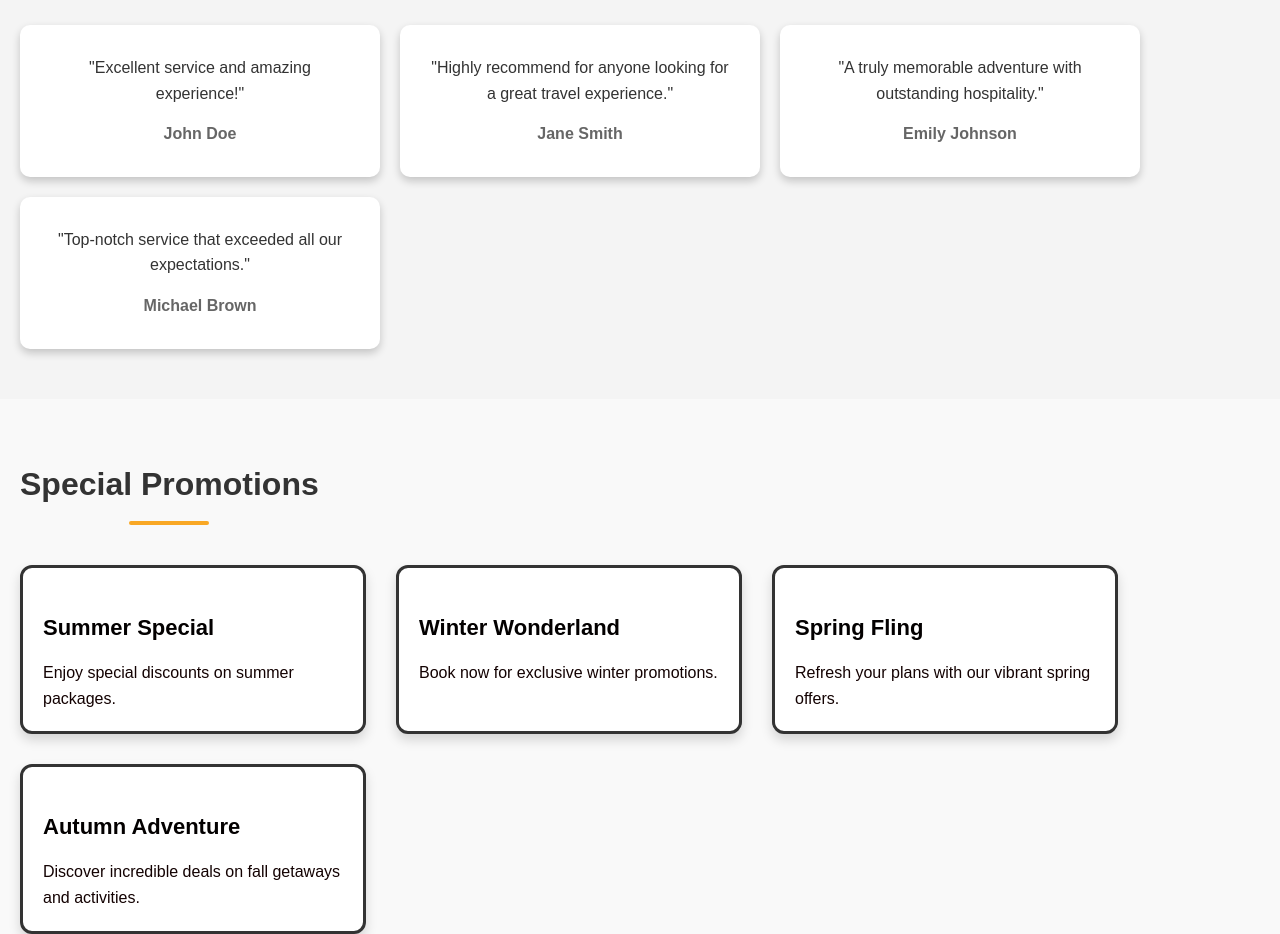
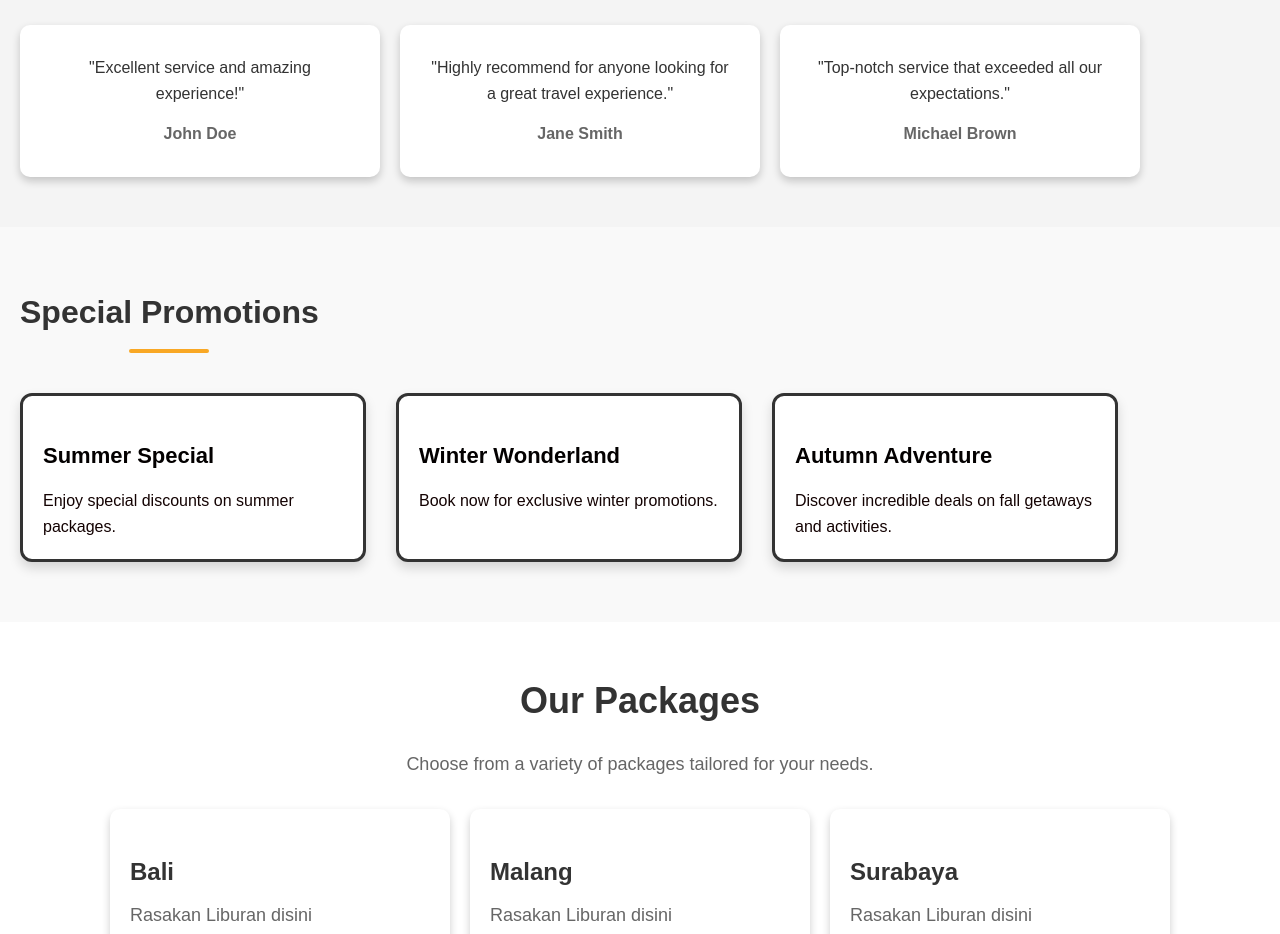
Before and after one commit to revou-fundamental-course/22-jul-24-TifaAmal1na, a plain HTML site: page index.html in a window 1280 px wide. Shown: the part 800-1734 px from the top of the page. Drawn offline with Linux system fonts and the light colour scheme.

Commit message:
Update index.html

```diff
--- a/index.html
+++ b/index.html
@@ -68,10 +68,6 @@
                 <span>Jane Smith</span>
             </div>
             <div class="review">
-                <p>"A truly memorable adventure with outstanding hospitality."</p>
-                <span>Emily Johnson</span>
-            </div>
-            <div class="review">
                 <p>"Top-notch service that exceeded all our expectations."</p>
                 <span>Michael Brown</span>
             </div>
@@ -89,10 +85,6 @@
             <div class="promotion-item">
                 <h3>Winter Wonderland</h3>
                 <p>Book now for exclusive winter promotions.</p>
-            </div>
-            <div class="promotion-item">
-                <h3>Spring Fling</h3>
-                <p>Refresh your plans with our vibrant spring offers.</p>
             </div>
             <div class="promotion-item">
                 <h3>Autumn Adventure</h3>
```
